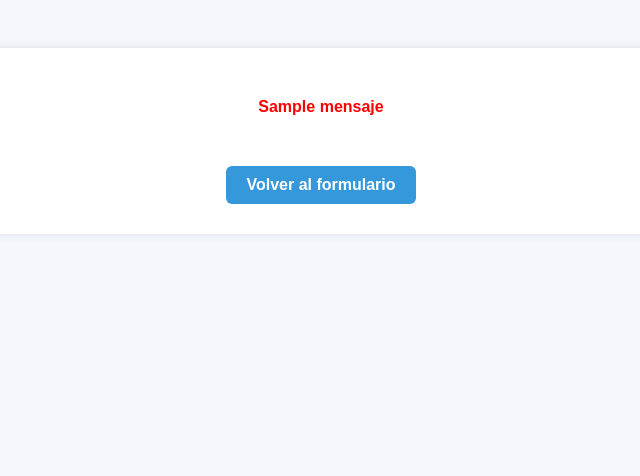
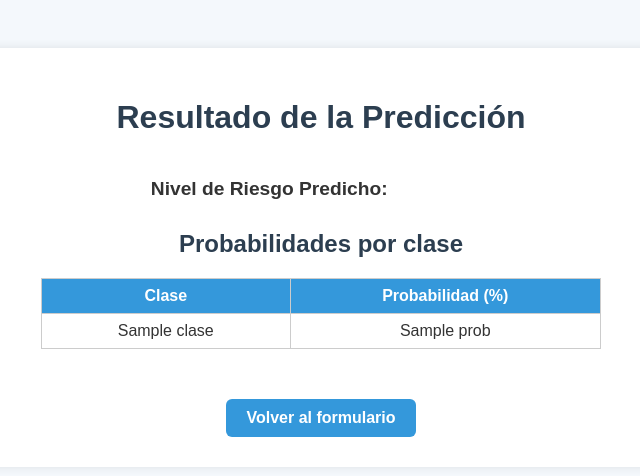
Before and after one commit to JMR564/prediccion-calidad-agua, a Flask app: template templates/resultado.html in a window 1280 px wide. Shown: the top 476 px of the page, without its empty margins (319-959 px from the left). Run offline with Flask 3, Linux system fonts and the light colour scheme; the template is opened without the code that fills it: most values are stand-ins (such as "Sample title", 1, 10 or a date in 2020); parts of the project's set-up code (start-up, migrations or seed data) failed here and were passed over.

Commit message:
nivel añadido

```diff
--- a/app.py
+++ b/app.py
@@ -4,18 +4,31 @@ from sklearn.ensemble import GradientBoostingClassifier
 
 app = Flask(__name__)
 
-# Cargar y preparar los datos una sola vez
+# Leer CSV al inicio y preparar datos
 df = pd.read_csv("datos_calidad_agua.csv")
 
-# Preprocesar datos
-df = df.dropna(subset=['pH', 'Turbiedad', 'Color', 'Coliformes_Totales', 'Coliformes_Fecales'])
-X = df[['pH', 'Turbiedad', 'Color', 'Coliformes_Totales', 'Coliformes_Fecales']]
-y = df['Nivel']
+# Función para calcular nivel de riesgo
+def calcular_nivel(irca):
+    try:
+        irca = float(irca)
+        if irca <= 5:
+            return 'Sin riesgo'
+        elif irca <= 14:
+            return 'Bajo'
+        elif irca <= 35:
+            return 'Medio'
+        elif irca <= 80:
+            return 'Alto'
+        else:
+            return 'Inviable sanitariamente'
+    except:
+        return None
 
-# Entrenar el modelo una sola vez
-modelo = GradientBoostingClassifier()
-modelo.fit(X, y)
-niveles = modelo.classes_
+# Crear columna 'Nivel'
+df['Nivel'] = df['IRCA'].apply(calcular_nivel)
+
+# Eliminar filas con valores faltantes en columnas clave
+df = df.dropna(subset=['pH', 'Turbiedad', 'Color', 'Coliformes_Totales', 'Coliformes_Fecales', 'Nivel'])
 
 @app.route('/')
 def formulario():
@@ -29,9 +42,17 @@ def resultado():
     if datos.empty:
         return render_template('resultado.html', resultado="Ciudad no encontrada", colores={})
 
-    X_pred = datos[['pH', 'Turbiedad', 'Color', 'Coliformes_Totales', 'Coliformes_Fecales']].iloc[0:1]
+    # Entrenar modelo con todos los datos
+    X = df[['pH', 'Turbiedad', 'Color', 'Coliformes_Totales', 'Coliformes_Fecales']]
+    y = df['Nivel']
+    modelo = GradientBoostingClassifier()
+    modelo.fit(X, y)
+
+    # Predecir para la ciudad seleccionada
+    X_pred = datos[['pH', 'Turbiedad', 'Color', 'Coliformes_Totales', 'Coliformes_Fecales']]
     prediccion_proba = modelo.predict_proba(X_pred)[0]
     prediccion = modelo.predict(X_pred)[0]
+    niveles = modelo.classes_
 
     resultado = {niveles[i]: f"{round(prediccion_proba[i]*100, 2)}%" for i in range(len(niveles))}
 
@@ -44,3 +65,6 @@ def resultado():
     }
 
     return render_template('resultado.html', resultado=resultado, prediccion_final=prediccion, colores=colores)
+
+if __name__ == '__main__':
+    app.run(debug=True)
--- a/templates/resultado.html
+++ b/templates/resultado.html
@@ -39,9 +39,9 @@
             color: white;
             margin-top: 10px;
         }
-        .Riesgo\ bajo { background-color: #2ecc71; }       /* verde */
-        .Riesgo\ medio { background-color: #f1c40f; color: #000; } /* amarillo */
-        .Riesgo\ alto, .Riesgo\ inviable\ sanitariamente { background-color: #e74c3c; } /* rojo */
+        .Riesgo\ bajo { background-color: #2ecc71; }
+        .Riesgo\ medio { background-color: #f1c40f; color: #000; }
+        .Riesgo\ alto, .Riesgo\ inviable\ sanitariamente { background-color: #e74c3c; }
         .Sin\ riesgo { background-color: #3498db; }
 
         img {
@@ -80,26 +80,25 @@
 </head>
 <body>
 <div class="container">
-    {% if mensaje %}
-        <div class="mensaje">{{ mensaje }}</div>
+    {% if resultado == "Ciudad no encontrada" %}
+        <div class="mensaje">{{ resultado }}</div>
         <a href="/" class="volver">Volver al formulario</a>
     {% else %}
         <h1>Resultado de la Predicción</h1>
         <div class="prediccion">
             Nivel de Riesgo Predicho:
-            <div class="riesgo {{ clase_predicha|replace(' ', '\\ ') }}">{{ clase_predicha }}</div>
+            <div class="riesgo {{ prediccion_final|replace(' ', '\\ ') }}">{{ prediccion_final }}</div>
         </div>
 
         <h2>Probabilidades por clase</h2>
         <table class="tabla-pred">
             <tr><th>Clase</th><th>Probabilidad (%)</th></tr>
-            {% for clase, prob in predicciones.items() %}
-                <tr><td>{{ clase }}</td><td>{{ prob }}%</td></tr>
+            {% for clase, prob in resultado.items() %}
+                <tr><td>{{ clase }}</td><td>{{ prob }}</td></tr>
             {% endfor %}
         </table>
 
-        <img src="/{{ imagen }}" alt="Matriz de Confusión">
-        <a href="/formulario" class="volver">Volver al formulario</a>
+        <a href="/" class="volver">Volver al formulario</a>
     {% endif %}
 </div>
 </body>
```
